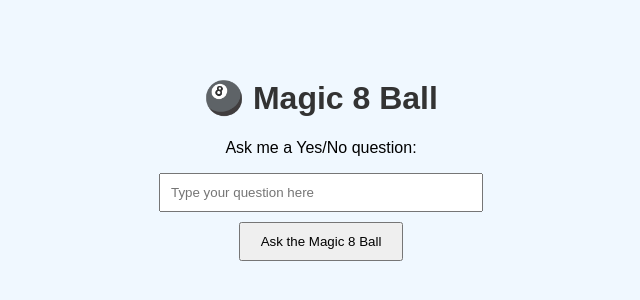
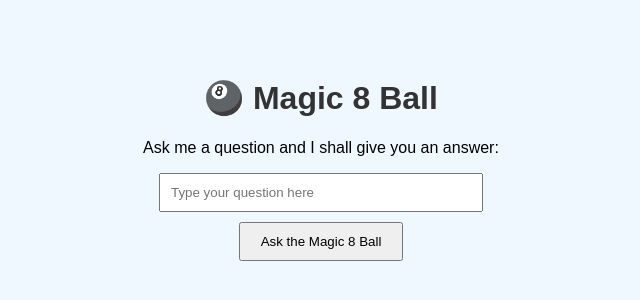
Before and after one commit to TommyLenot/CS-39AF-Lenot, a plain HTML site: page index.html in a window 1280 px wide. Shown: the whole page, without its empty margins (319-959 px from the left). Drawn offline with Linux system fonts and the light colour scheme.

Commit message:
Update index.html

```diff
--- a/index.html
+++ b/index.html
@@ -1,3 +1,4 @@
+
 <!DOCTYPE html>
 <html lang="en">
 <head>
@@ -34,7 +35,7 @@
 </head>
 <body>
   <h1>🎱 Magic 8 Ball</h1>
-  <p>Ask me a Yes/No question:</p>
+  <p>Ask me a question and I shall give you an answer:</p>
   <input type="text" id="question" placeholder="Type your question here">
   <br>
   <button onclick="shakeBall()">Ask the Magic 8 Ball</button>
```
